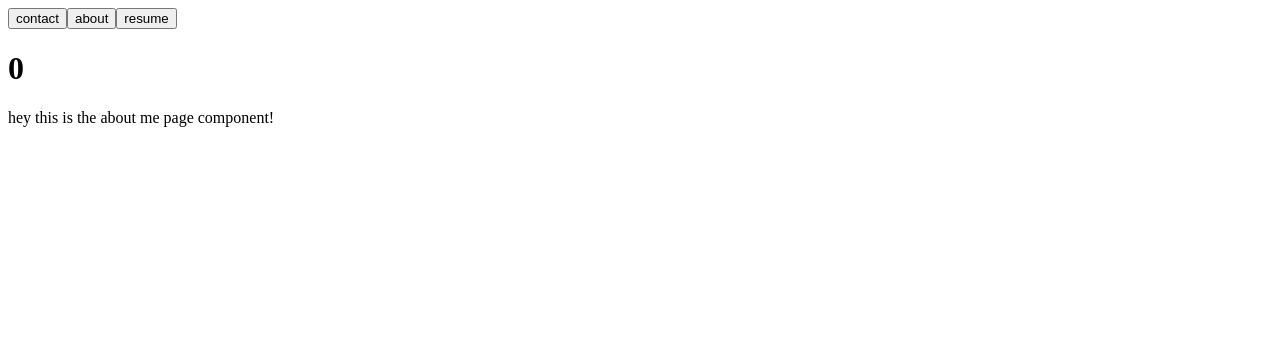
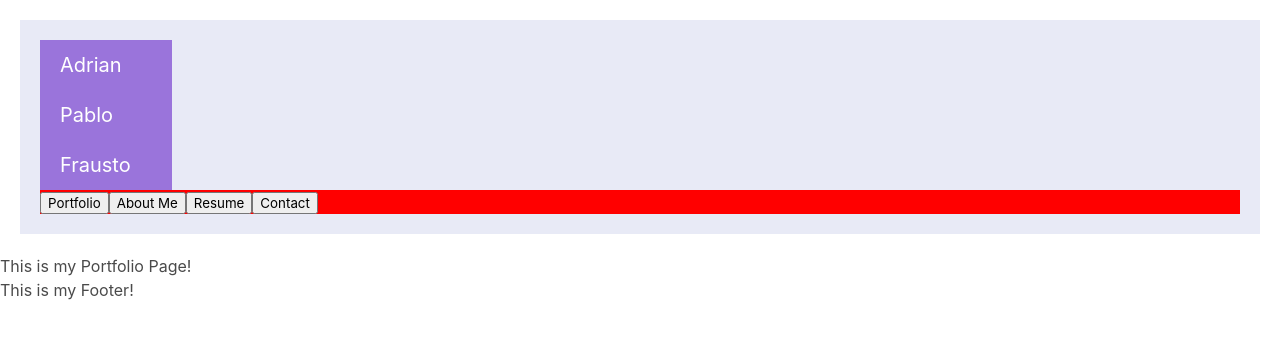
Before and after one commit to frausto98/portfolio_vtwo, a React (Vite) app: page / in a window 1280 px wide. Shown: the top 338 px of the page. Built offline with nearby package versions, Linux system fonts and the light colour scheme.

Commit message:
modified documents and coding within, making sure one line is indicative of what it needs to correspond to

```diff
--- a/package.json
+++ b/package.json
@@ -11,6 +11,7 @@
   },
   "dependencies": {
     "react": "^18.2.0",
+    "react-bulma-components": "^4.1.0",
     "react-dom": "^18.2.0"
   },
   "devDependencies": {
--- a/src/App.jsx
+++ b/src/App.jsx
@@ -1,31 +1,34 @@
 // import './App.css';
 import { useState } from 'react';
 import Header from './components/header';
+import Footer from './components/Footer';
 import MaybeAboutMe from './pages/MaybeAboutMe';
 import MaybeContact from './pages/MaybeContact';
+import MaybeResume from './pages/MaybeResume';
+import PortfolioPage from './pages/portfolio';
 
 function App() {
-  const [count, setCount] = useState(0);
-  const [item, setItem] = useState('hello')
+
+  const [page, setPage] = useState('portfolio')
   const foods = ['pizza', 'burgers', 'chicken']
 
   function display() {
-    if (item === 'hello') {
+    if (page === 'about me') {
       return (<MaybeAboutMe />)
-    } else if (item === 'goodbye') {
+    } else if (page === 'contact') {
       return (<MaybeContact/>)
-    } else {
-
-      return (foods.map(item=> (
-        <h2>{item}</h2>
-      )))
+    } else if (page === 'resume'){
+      return (<MaybeResume/>)
+    } else if (page === 'portfolio'){
+      return (<PortfolioPage/>)
     }
   }
+
   return (
     <div className="portfolio-app">
-      <Header count={count} setCount={setCount} setItem={setItem}/>
-      <h1>{count}</h1>
+      <Header setPage={setPage}/>
       {display()}
+      <Footer/>
     </div>
   );
 }
--- a/src/components/Footer.jsx
+++ b/src/components/Footer.jsx
@@ -1,2 +1,11 @@
 
 //Must have icons for LinkedIn, GitHub, and a third party on every page
+
+export default function Footer() {
+
+    return (
+        <>
+            <h1> This is my Footer! </h1>
+        </>
+    );
+}
--- a/src/components/Header.jsx
+++ b/src/components/Header.jsx
@@ -2,23 +2,63 @@
 //NavBar goes here. NavBar must have links to the Portfolio/Home, About Me, Resume, and Contact Me pages.
 //Potential UI folder???
 //Title (The Document.Title?) of page in the NavBar must change with the page itself
+import 'bulma/css/bulma.min.css'
+import {Button} from 'react-bulma-components'
 
-export default function Header({ count,  setCount, setItem }) {
+const styles = {
+    card: {
+        margin: 20,
+        padding: 20,
+        background: '#e8eaf6',
+    },
+    heading: {
+        background: '#9a74db',
+        minHeight: 50,
+        width: '11%',
+        lineHeight: '50px',
+        fontSize: '20px',
+        color: 'white',
+        padding: '0 20px',
+    },
+    buttons: {
+        background: 'red',
+        alignItems: 'right',
+        justifyContent: 'center',
+    }
+};
+
+function Header({ setPage }) {
 
     return (
-        <>
+        <div style={styles.card}>
+
+            <div style={styles.heading}>
+                Adrian Pablo Frausto
+            </div>
+
+            <div style={styles.buttons}>
+            <button onClick={() => {
+                setPage('portfolio')
+            }}>Portfolio</button>
 
             <button onClick={() => {
 
-                setItem('goodbye')
-                }}>contact</button>
+                setPage('about me')
+            }}>About Me</button>
+
             <button onClick={() => {
 
-                setItem('hello')
-                }}>about</button>
+                setPage('resume')
+            }}>Resume</button>
+
             <button onClick={() => {
-                setItem('resume')
-            }}>resume</button>
-        </>
+
+                setPage('contact')
+            }}>Contact</button>
+            </div>
+
+        </div>
     );
 }
+
+export default Header;
--- a/src/pages/MaybeAboutMe.jsx
+++ b/src/pages/MaybeAboutMe.jsx
@@ -1,7 +1,7 @@
 export default function MaybeAboutMe() {
     return (
         <>
-            <p>hey this is the about me page component!</p>
+            <h1> This is my About Me Page! </h1>
         </>
     )
 }
--- a/src/pages/MaybeContact.jsx
+++ b/src/pages/MaybeContact.jsx
@@ -1,17 +1,17 @@
 import { useState } from 'react'
 
-export default function MaybeContact  () {
+export default function MaybeContact() {
 
     // useState is a hook that allows us to use state in a functional component
     // a hook is a function that allows us to do something with the component
     // a component is a function that returns JSX
 
-    const [name, setName]  = useState('')
+    const [name, setName] = useState('')
     const [email, setEmail] = useState('')
     const [message, setMessage] = useState('')
 
-    const handleInputChange = (e)  => {
-        const {name, email, message} = e.target
+    const handleInputChange = (e) => {
+        const { name, email, message } = e.target
         if (name === 'name') {
             setName(name)
         } else if (email === 'email') {
@@ -33,7 +33,11 @@ export default function MaybeContact  () {
 
     return (
         <div>
+            <h1> This is my Contact Page! </h1>
+
+            <div>
                 <form className="form" onSubmit={handleFormSubmit}>
+                    <div>
                         <input
                             value={name}
                             name="name"
@@ -41,7 +45,11 @@ export default function MaybeContact  () {
                             type="text"
                             placeholder='Name'
                         />
+                    </div>
 
+                    <br></br>
+
+                    <div>
                         <input
                             value={email}
                             name="email"
@@ -49,7 +57,11 @@ export default function MaybeContact  () {
                             type="text"
                             placeholder='Email'
                         />
+                    </div>
 
+                    <br></br>
+
+                    <div>
                         <input
                             value={message}
                             name="message"
@@ -57,8 +69,15 @@ export default function MaybeContact  () {
                             type="text"
                             placeholder='Enter Message Here'
                         />
+                    </div>
+
+                    <br></br>
+
+                    <div>
                         <button type="submit">submit</button>
+                    </div>
                 </form>
+            </div>
         </div>
     )
 }
--- a/src/pages/MaybeResume.jsx
+++ b/src/pages/MaybeResume.jsx
@@ -0,0 +1,7 @@
+export default function MaybeResume() {
+    return (
+        <>
+            <h1> This is my Resume Page! </h1>
+        </>
+    )
+}
--- /dev/null
+++ b/src/pages/portfolio.jsx
@@ -0,0 +1,7 @@
+export default function PortfolioPage() {
+    return (
+        <>
+            <h1> This is my Portfolio Page! </h1>
+        </>
+    )
+}
```
Also changed, not shown: src/pages/TheOnlyPage.jsx (deleted), 1 other file (tests, documents, lock files or other folders). Lines whose indentation alone changed are shown as unchanged.
